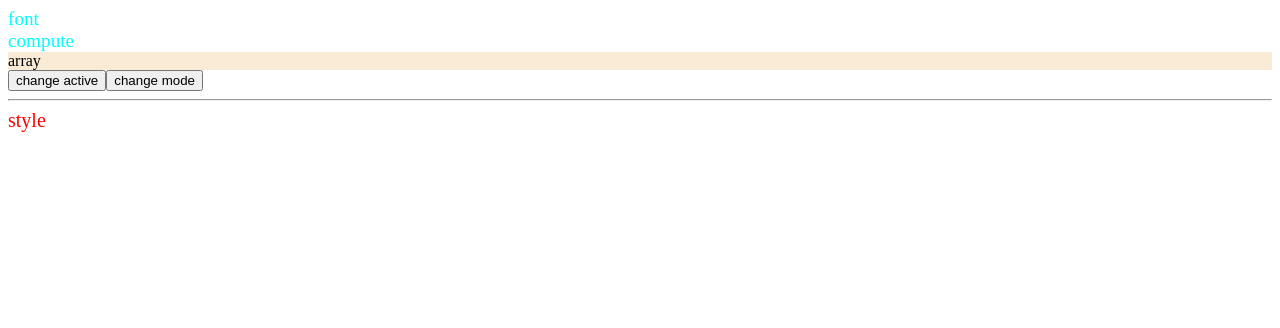
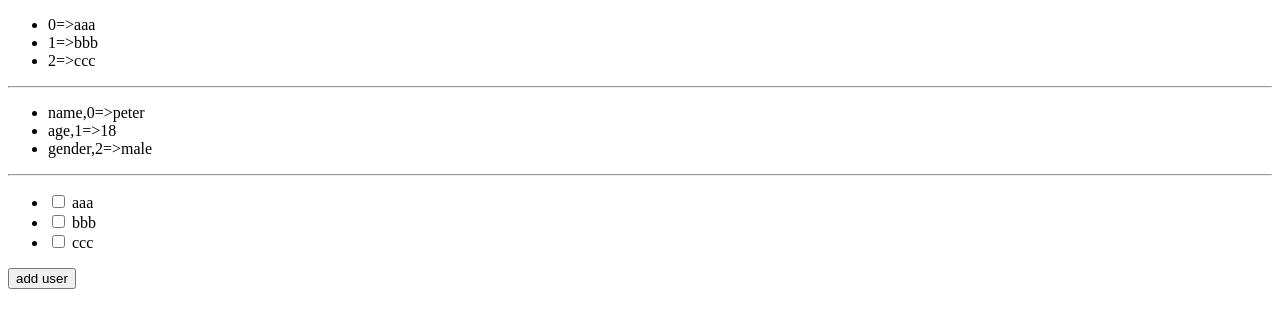
Before and after one commit to openhe-hub/vue3-learn, a Vue app in the folder demo-startup/: page / in a window 1280 px wide. Shown: the top 328 px of the page. Built offline with nearby package versions, Linux system fonts and the light colour scheme.

Commit message:
1-14-study：v-if & v-for

```diff
--- /dev/null
+++ b/demo-startup/src/components/Condition.vue
@@ -0,0 +1,36 @@
+<template>
+    <div>
+        <p v-if="age>18">i am an adult</p>
+        <p v-else-if="age==18">i am exactly adult</p>
+        <p v-else>i am a child</p>
+        <button @click="changeAge">change age</button>
+        <hr>
+        <template v-if="age==18">
+            <p>test</p>
+            <p>test</p>
+            <p>test</p>
+        </template>
+        <hr>
+        <p v-show="gender=='male'">male</p>
+        <p v-show="gender=='female'">female</p>
+    </div>
+</template>
+
+<script>
+    export default {
+        data(){
+            return{
+                age:18,
+                gender:"male"
+            }
+        },methods:{
+            changeAge(){
+                this.age=17;
+            }
+        }
+    }
+</script>
+
+<style scoped>
+
+</style>
--- /dev/null
+++ b/demo-startup/src/components/Loop.vue
@@ -0,0 +1,42 @@
+<template>
+  <div>
+<!--   iter in array   -->
+    <ul>
+      <li v-for="(user,idx) in users" :key="user">{{ idx }}=>{{ user }}</li>
+    </ul>
+    <hr>
+<!--    iter in obj -->
+    <ul>
+      <li v-for="(item,key,idx) in personObj" :key="key">{{key}},{{idx}}=>{{item}}</li>
+    </ul>
+    <hr>
+<!--    usage of key-->
+    <ul>
+      <li v-for="(user,idx) in users" :key="user">
+        <input type="checkbox">
+        {{user}}
+      </li>
+    </ul>
+    <button @click="addUser">add user</button>
+  </div>
+</template>
+
+<script>
+export default {
+  data() {
+    return {
+      users: ['aaa', 'bbb', 'ccc'],
+      personObj: {name: "peter", age: 18, gender: "male"}
+    }
+  },
+  methods:{
+    addUser(){
+      this.users.unshift('addition');
+    }
+  }
+}
+</script>
+
+<style lang="scss" scoped>
+
+</style>
--- a/demo-startup/src/main.js
+++ b/demo-startup/src/main.js
@@ -1,5 +1,7 @@
 import { createApp } from 'vue'
 import App from './App.vue'
 import Style from './components/Style.vue'
+import Condition from './components/Condition.vue'
+import Loop from './components/Loop.vue'
 
-createApp(Style).mount('#app')
+createApp(Loop).mount('#app')
```
Also changed, not shown: 1 other file (tests, documents, lock files or other folders).
